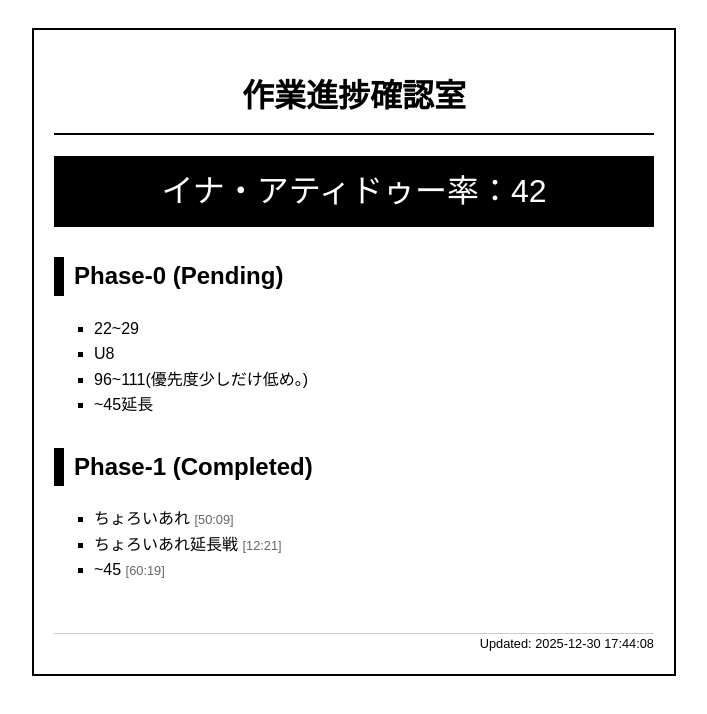
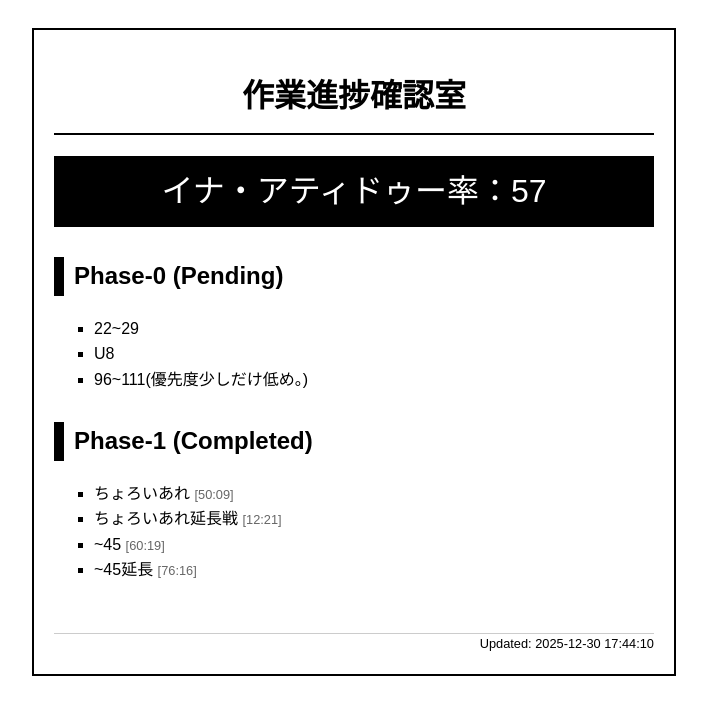
Before and after one commit to xapaQ/todo, a plain HTML site: page index.html in a window 1280 px wide. Shown: the whole page, without its empty margins (286-993 px from the left). Drawn offline with Linux system fonts and the light colour scheme.

Commit message:
Update ToDo Status

```diff
--- a/index.html
+++ b/index.html
@@ -21,16 +21,16 @@
 
 
 
-                    <div class="rate">イナ・アティドゥー率：42</div>
+                    <div class="rate">イナ・アティドゥー率：57</div>
                     <div class="section">
                         <h2>Phase-0 (Pending)</h2>
-                        <ul><li>22~29</li><li>U8</li><li>96~111(優先度少しだけ低め。)</li><li>~45延長</li></ul>
+                        <ul><li>22~29</li><li>U8</li><li>96~111(優先度少しだけ低め。)</li></ul>
                     </div>
                     <div class="section">
                         <h2>Phase-1 (Completed)</h2>
-                        <ul><li>ちょろいあれ <span style='font-size:0.8em; color:#666;'>[50:09]</span></li><li>ちょろいあれ延長戦 <span style='font-size:0.8em; color:#666;'>[12:21]</span></li><li>~45 <span style='font-size:0.8em; color:#666;'>[60:19]</span></li></ul>
+                        <ul><li>ちょろいあれ <span style='font-size:0.8em; color:#666;'>[50:09]</span></li><li>ちょろいあれ延長戦 <span style='font-size:0.8em; color:#666;'>[12:21]</span></li><li>~45 <span style='font-size:0.8em; color:#666;'>[60:19]</span></li><li>~45延長 <span style='font-size:0.8em; color:#666;'>[76:16]</span></li></ul>
                     </div>
-                    <footer>Updated: 2025-12-30 17:44:08</footer>
+                    <footer>Updated: 2025-12-30 17:44:10</footer>
                 </div>
             </body>
             </html>
```
